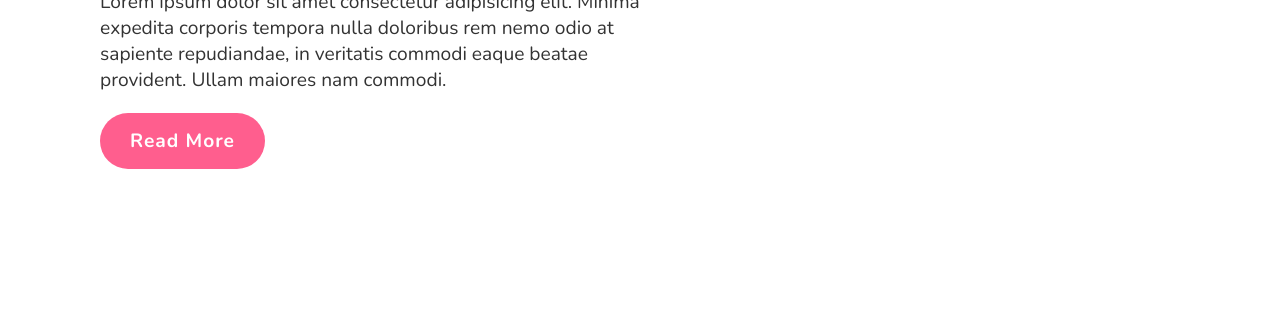
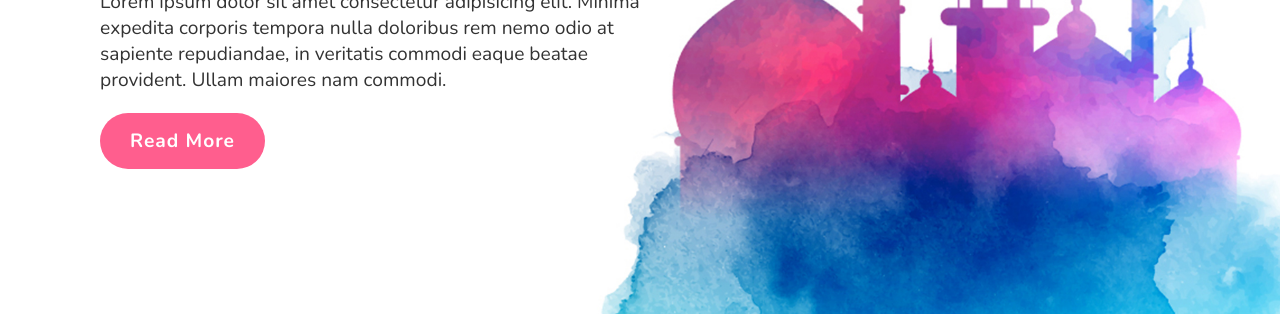
Before and after one commit to luizfilipeyep/ramadan-animated-website, a plain HTML site: page index.html in a window 1280 px wide. Shown: the part 393-707 px from the top of the page. Drawn offline with nearby package versions, Linux system fonts and the light colour scheme.

Commit message:
add image & style

```diff
--- a/index.html
+++ b/index.html
@@ -9,6 +9,7 @@
 </head>
 <body>
     <section>
+        <img class="mosque" src="assets/mosque.jpg" alt="">
         <header>
             <a href="#" class="logo">Ramadan</a>
             <ul class="navigation">
--- a/styles/main.scss
+++ b/styles/main.scss
@@ -16,6 +16,13 @@ section {
     display: flex;
     justify-content: flex-start;
     align-items: center;
+
+    .mosque {
+        position: absolute;
+        bottom: 0;
+        right: 0;
+        max-width: 700px;
+    }
 
     header {
         position: fixed;
```
Also changed, not shown: styles/main.css, 1 other file.
